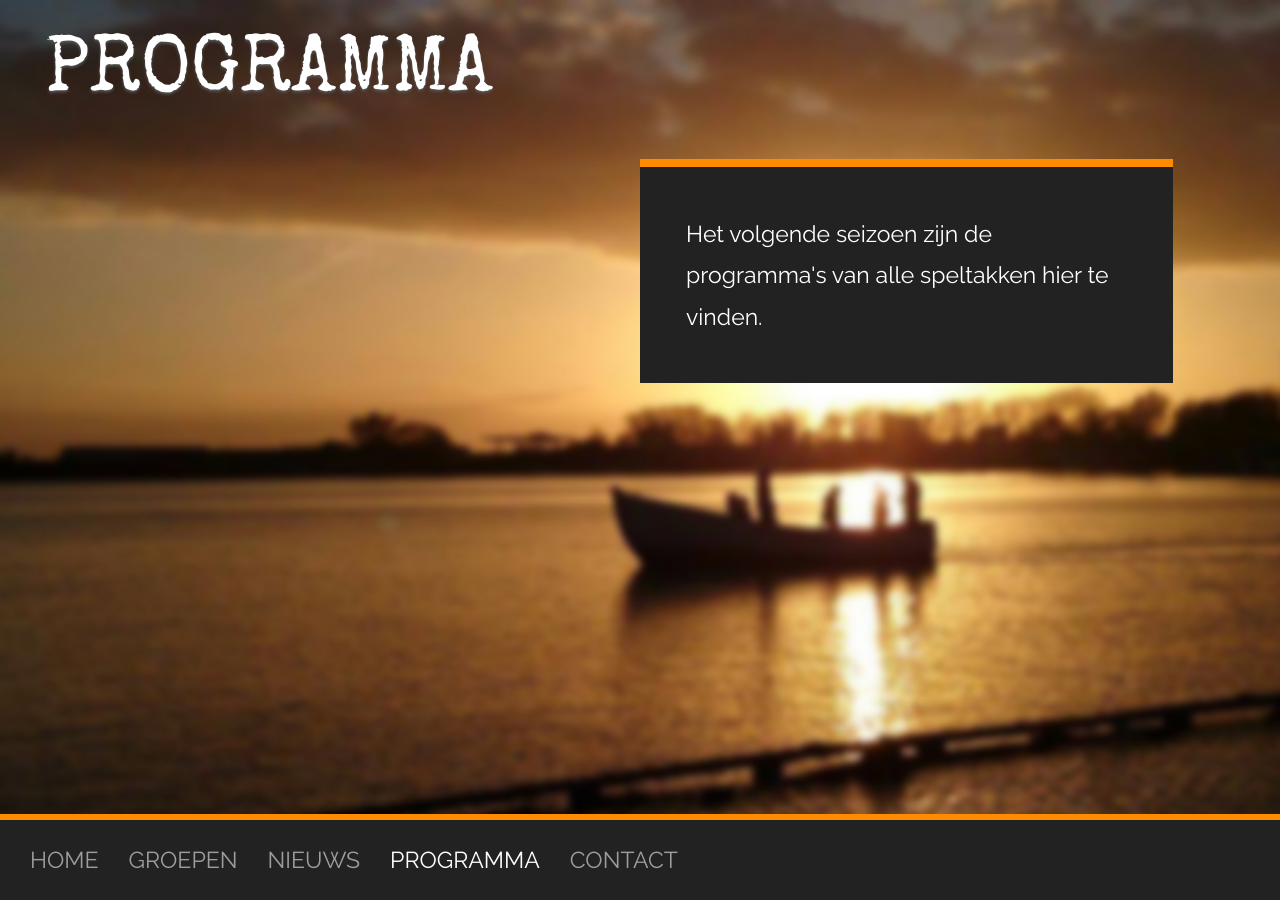
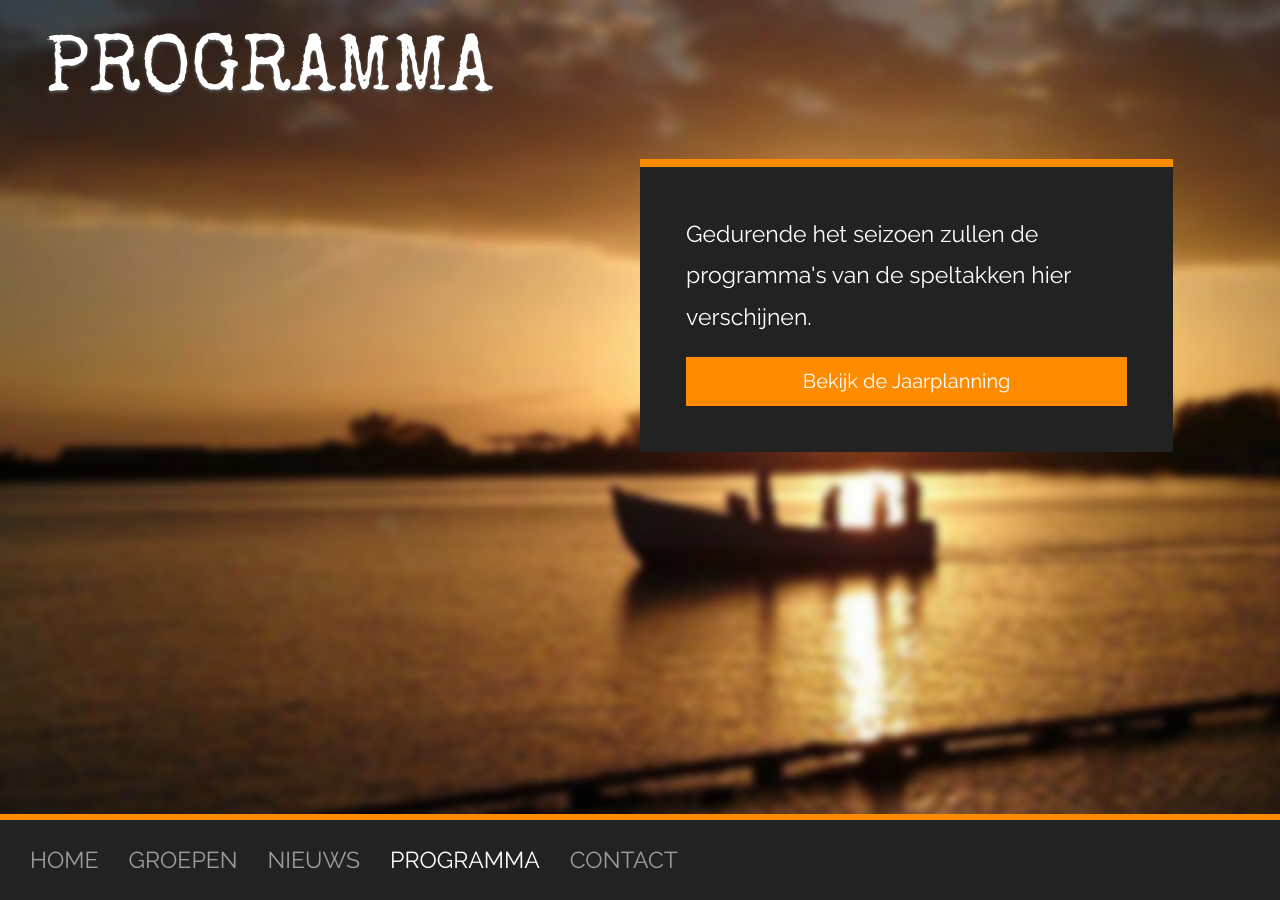
Before and after one commit to nognooitmeegemaakt/website, a Jekyll site: the page built from agenda.html, in a window 1280 px wide. Built offline with Jekyll 4.4.1, drawn with Linux system fonts in a browser that asks for light colours; some web fonts are replaced.

Commit message:
Add Jaarplanning

```diff
--- a/_includes/text/agenda.html
+++ b/_includes/text/agenda.html
@@ -1 +1,3 @@
-Het volgende seizoen zijn de programma's van alle speltakken hier te vinden.
+Gedurende het seizoen zullen de programma's van de speltakken hier verschijnen.
+
+<a href="/assets/docs/jaarplanning-2016-2017.pdf" class="btn btn-default btn-orange btn-lg">Bekijk de Jaarplanning</a>
--- a/_sass/theme.scss
+++ b/_sass/theme.scss
@@ -32,6 +32,17 @@ body {
   html, body {
     overflow-x: hidden;
   }
+}
+
+.btn-orange {
+  border-radius: 0;
+  margin: 0;
+  margin-top: 20px;
+  background-color: #ff8b00;
+  border-color: transparent;
+  font-size: 20px;
+  width: 100%;
+  color: #fff;
 }
 
 /* Navbar. */
```
Also changed, not shown: 1 other file.
